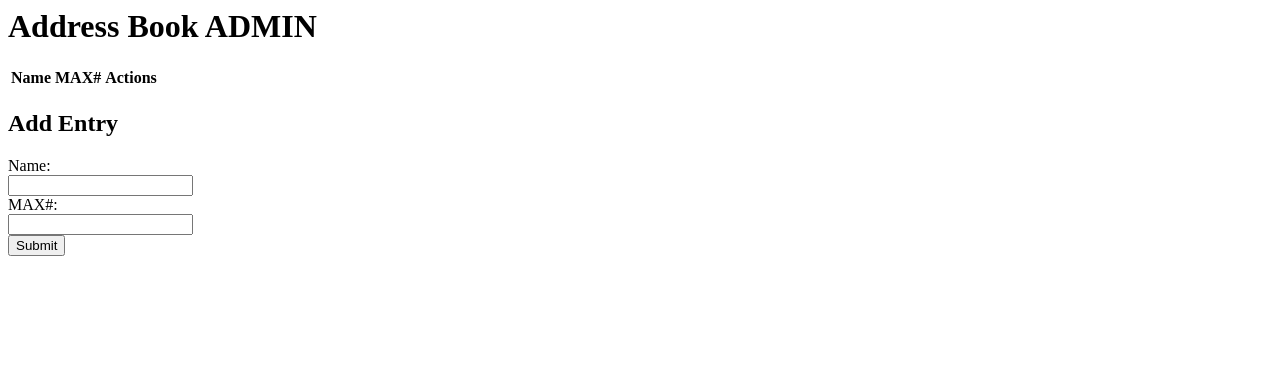
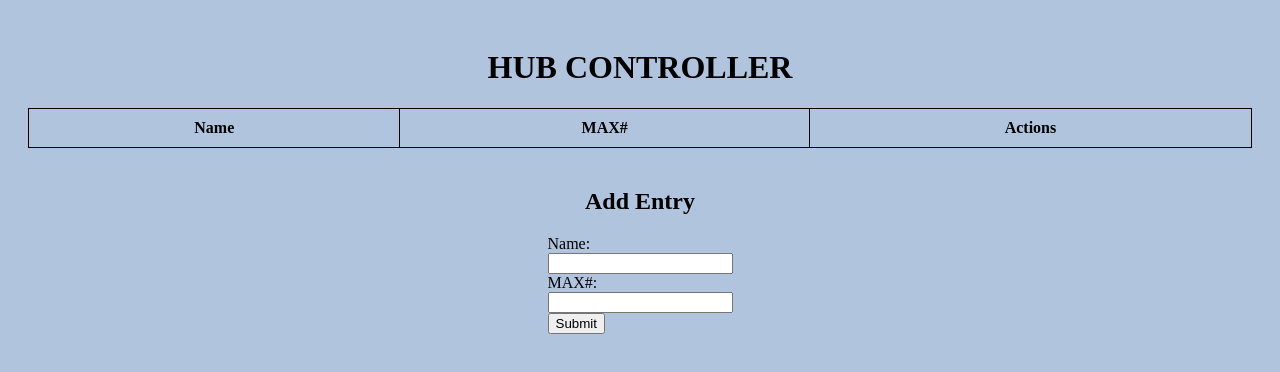
Before and after one commit to monthrie/dmaxab_server, a website: page index.html in a window 1280 px wide. Drawn offline with Linux system fonts and the light colour scheme; no server answers.

Commit message:
you have been served style

```diff
--- a/index.html
+++ b/index.html
@@ -3,10 +3,37 @@
     <script type="text/javascript" src="mds.js"></script>
     <script type="text/javascript" src="service.js"></script>
     <link rel="icon" type="image/x-icon" href="favicon.ico">
-    <title>Address Book</title>
+    <title>HUB.ADMIN</title>
+    <style>
+        /* Styles for the entire body */
+    body {
+            background-color: lightsteelblue; /* Set background color to light blue */
+            display: flex; /* Set the display to flex */
+            flex-direction: column; /* Arrange children elements in a column */
+            align-items: center; /* Center children elements horizontally */
+            padding: 20px; /* Add some space around the content */
+        }
+        /* Styles for the table */
+        table {
+            border-collapse: collapse; /* Collapse the borders into single lines */
+            width: 100%; /* Make the table take up the full width */
+            margin-bottom: 20px; /* Add some space below the table */
+        }
+        th, td {
+            border: 1px solid black; /* Add a border around each cell */
+            padding: 10px; /* Add some space around the cell content */
+            text-align: center; /* Center the text in the cells */
+        }
+        /* Styles for the button */
+        button {
+            padding: 5px 10px; /* Add some space around the button text */
+            cursor: pointer; /* Change the cursor to a hand when hovering over the button */
+        }</style>
+
+
 </head>
 <body>
-    <h1>Address Book ADMIN</h1>
+    <h1>HUB CONTROLLER</h1>
     <table id="address-book">
         <thead>
             <tr>
```
Also changed, not shown: 1 other file.
